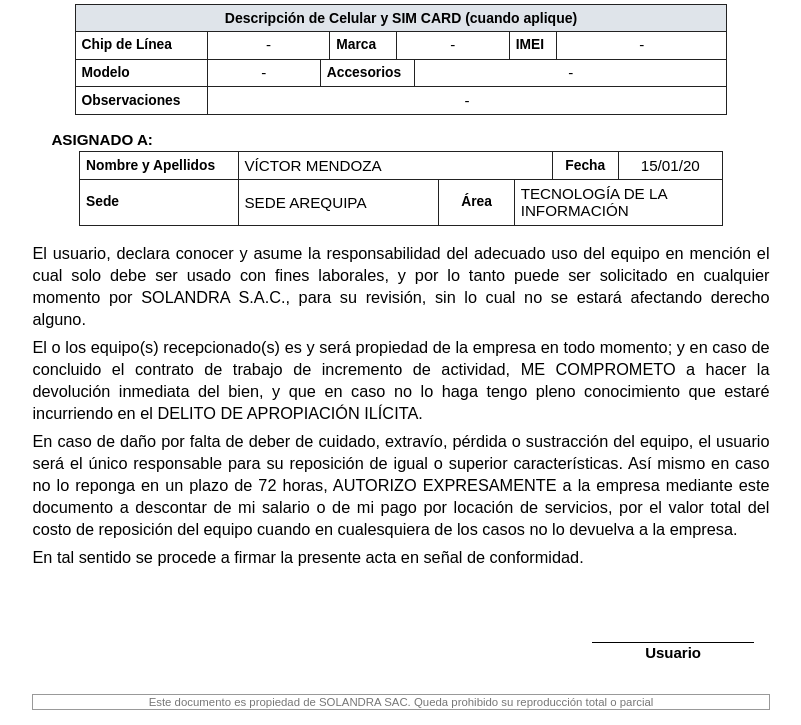
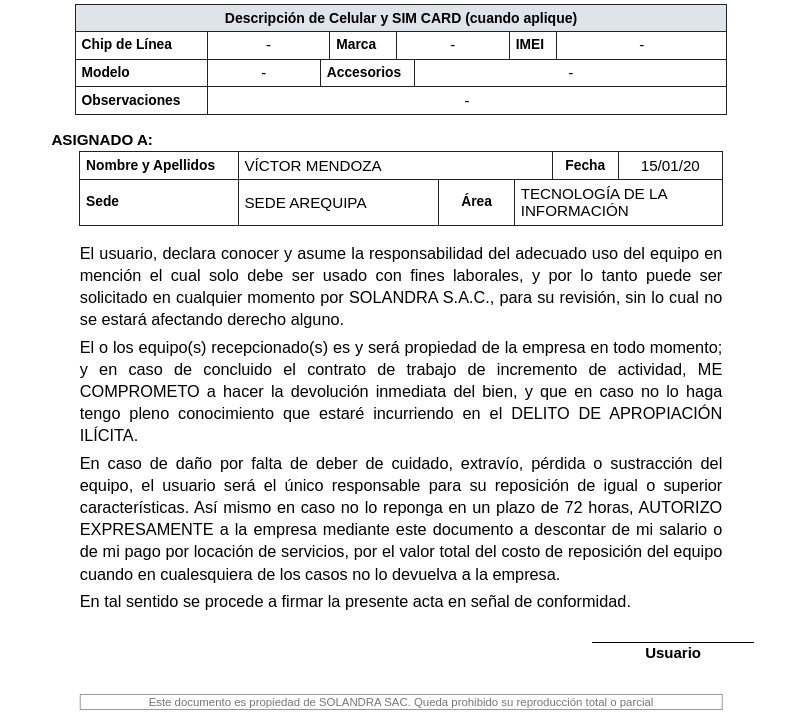
Before and after one commit to milagrosmmms23-bit/sigati_solandra, a PHP site: page /assignments/1/print in a window 1280 px wide. Shown: the part 437-1162 px from the top of the page, without its empty margins (239-1040 px from the left). Run offline with PHP 8.4, Linux system fonts and the light colour scheme; a user stored in the database is signed in; data comes from the database, SQL or seed files in the repository; tables that the repository leaves empty hold one stand-in row (values such as "Sample post").

Commit message:
Alinea texto legal con tablas

```diff
--- a/app/Views/print.php
+++ b/app/Views/print.php
@@ -153,9 +153,9 @@ body{font-family:Arial,DejaVu Sans,sans-serif;color:#000;font-size:14.2px;margin
 .assigned-table{margin-bottom:4.2mm;font-size:15.2px}
 .assignment-table tr:first-child td:nth-child(3),.assignment-table tr:first-child td:nth-child(4),.assignment-table tr:nth-child(2) td:nth-child(3){text-align:center}
 .assignment-table .field-label{white-space:nowrap}
-.legal-text{font-size:16.3px;line-height:1.36;text-align:justify;margin:0 0 1.45mm}
+.legal-text{width:170mm;margin:0 auto 1.45mm;font-size:16.3px;line-height:1.36;text-align:justify}
 .signature-line{width:43mm;border-top:1px solid #000;text-align:center;font-weight:bold;margin:0;padding-top:1px;font-size:15px;position:absolute;right:9mm;bottom:17mm}
-.quality-footer{border:1px solid #999;text-align:center;color:#777;font-size:11.4px;padding:1.2px;margin:0;position:absolute;left:5mm;right:5mm;bottom:4mm}
+.quality-footer{width:170mm;border:1px solid #999;text-align:center;color:#777;font-size:11.4px;padding:1.2px;margin:0;position:absolute;left:50%;transform:translateX(-50%);bottom:4mm}
 .return-title{text-align:center;font-weight:bold;font-size:14px;margin:8mm 0 4mm}
 .doc-table{width:100%;border-collapse:collapse;margin:4mm 0}
 .doc-table th,.doc-table td{border:1px solid #555;padding:5px;text-align:left;vertical-align:top}
--- a/app/Views/print_layout.php
+++ b/app/Views/print_layout.php
@@ -62,9 +62,9 @@ body{font-family:Arial,DejaVu Sans,sans-serif;color:#000;font-size:14.2px;margin
 .assigned-table{margin-bottom:4.2mm;font-size:15.2px}
 .assignment-table tr:first-child td:nth-child(3),.assignment-table tr:first-child td:nth-child(4),.assignment-table tr:nth-child(2) td:nth-child(3){text-align:center}
 .assignment-table .field-label{white-space:nowrap}
-.legal-text{font-size:16.3px;line-height:1.36;text-align:justify;margin:0 0 1.45mm}
+.legal-text{width:170mm;margin:0 auto 1.45mm;font-size:16.3px;line-height:1.36;text-align:justify}
 .signature-line{width:43mm;border-top:1px solid #000;text-align:center;font-weight:bold;margin:0;padding-top:1px;font-size:15px;position:absolute;right:9mm;bottom:17mm}
-.quality-footer{border:1px solid #999;text-align:center;color:#777;font-size:11.4px;padding:1.2px;margin:0;position:absolute;left:5mm;right:5mm;bottom:4mm}
+.quality-footer{width:170mm;border:1px solid #999;text-align:center;color:#777;font-size:11.4px;padding:1.2px;margin:0;position:absolute;left:50%;transform:translateX(-50%);bottom:4mm}
 .return-title{text-align:center;font-weight:bold;font-size:14px;margin:8mm 0 4mm}
 .doc-table{width:100%;border-collapse:collapse;margin:4mm 0}
 .doc-table th,.doc-table td{border:1px solid #555;padding:5px;text-align:left;vertical-align:top}
```
